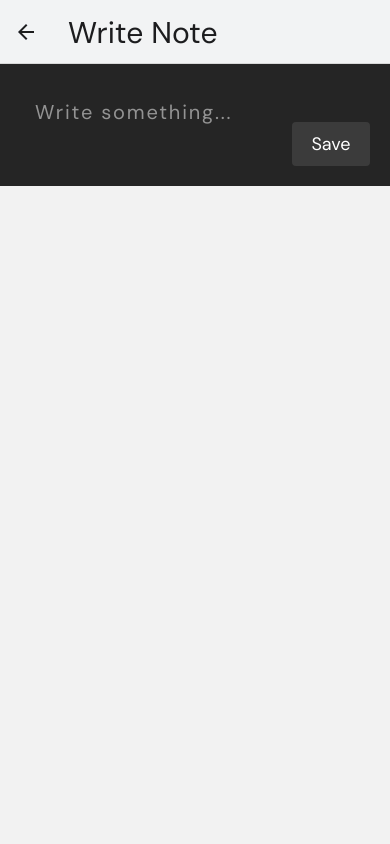
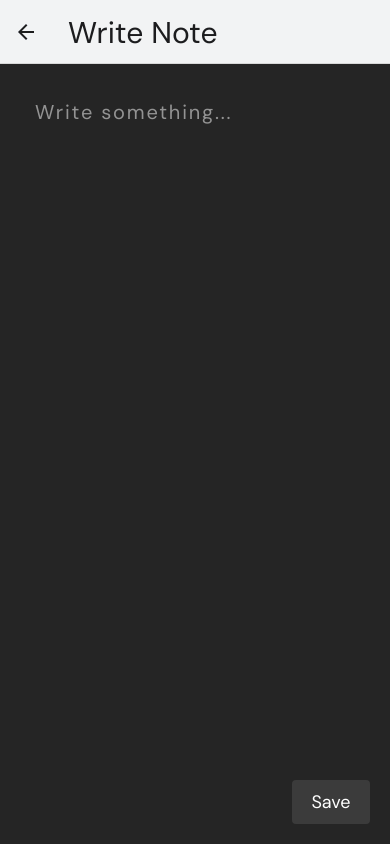
Before and after one commit to pandyama/jotdown, a React Native app: screen /Notes in a window 390 px wide. Built offline with nearby package versions, Linux system fonts and the light colour scheme.

Commit message:
cleanup and improving keyboardavoiding view

```diff
--- a/components/screens/Home/HomeScreen.tsx
+++ b/components/screens/Home/HomeScreen.tsx
@@ -77,7 +77,6 @@ export default function HomeScreen({ navigation }: any) {
                 key={idx}
                 style={{
                   width: "50%",
-                  // flexDirection: "row",
                 }}
               >
                 <Pressable
--- a/components/screens/Home/HomeScreenStyle.tsx
+++ b/components/screens/Home/HomeScreenStyle.tsx
@@ -4,6 +4,7 @@ export const styles = StyleSheet.create({
   container: {
     flexGrow: 1,
     backgroundColor: "#252525",
+    padding: 5,
   },
   twoColumns: {
     flex: 1,
@@ -43,14 +44,9 @@ export const styles = StyleSheet.create({
     flexBasis: "auto",
     overflow: "scroll",
     backgroundColor: "white",
-    // flex: 1,
-    // padding: 8,
-    paddingLeft: 5,
-    paddingTop: 8,
-    paddingBottom: 8,
+    padding: 12,
     display: "flex",
-    // justifyContent: "space-between",
     margin: 8,
-    borderRadius: 5,
+    borderRadius: 12,
   },
 });
--- a/components/screens/Notes/NotesScreen.tsx
+++ b/components/screens/Notes/NotesScreen.tsx
@@ -1,16 +1,8 @@
-import React, { useCallback, useEffect, useState } from "react";
+import React, { useState } from "react";
 import moment from "moment";
 import AsyncStorage from "@react-native-async-storage/async-storage";
 
-import {
-  Alert,
-  KeyboardAvoidingView,
-  Platform,
-  Text,
-  View,
-  TextInput,
-  Pressable,
-} from "react-native";
+import { Alert, Text, View, TextInput, Pressable } from "react-native";
 
 import { styles } from "./NotesScreenStyle";
 
@@ -71,7 +63,6 @@ export default function NotesScreen({ route, navigation }: any) {
     try {
       const keyExists = await AsyncStorage.getItem(newNoteId.toString());
       if (!keyExists) {
-        // const randomColor = Math.floor(Math.random() * colors.length);
         const colorIdx = await AsyncStorage.getItem("colorIndex");
         const noteObject = JSON.stringify({
           noteId: newNoteId,
@@ -107,18 +98,6 @@ export default function NotesScreen({ route, navigation }: any) {
   };
 
   return (
-    <KeyboardAvoidingView
-      style={{
-        flexGrow: 1,
-        height: "100%",
-      }}
-      enabled
-      behavior={Platform.OS === "ios" ? "padding" : "height"}
-      keyboardVerticalOffset={Platform.select({
-        ios: 80,
-        android: 200,
-      })}
-    >
     <View style={styles.container}>
       {noteId !== "-1" ? (
         <>
@@ -158,6 +137,5 @@ export default function NotesScreen({ route, navigation }: any) {
         </>
       )}
     </View>
-    </KeyboardAvoidingView>
   );
 }
--- a/components/screens/Notes/NotesScreenStyle.tsx
+++ b/components/screens/Notes/NotesScreenStyle.tsx
@@ -15,7 +15,8 @@ export const styles = StyleSheet.create({
   container: {
     backgroundColor: "#252525",
     alignItems: "center",
-    justifyContent: "flex-start",
+    flex: 1,
+    justifyContent: "space-around",
   },
   saveButton: {
     position: "absolute",
```
Lines whose indentation alone changed are shown as unchanged.
